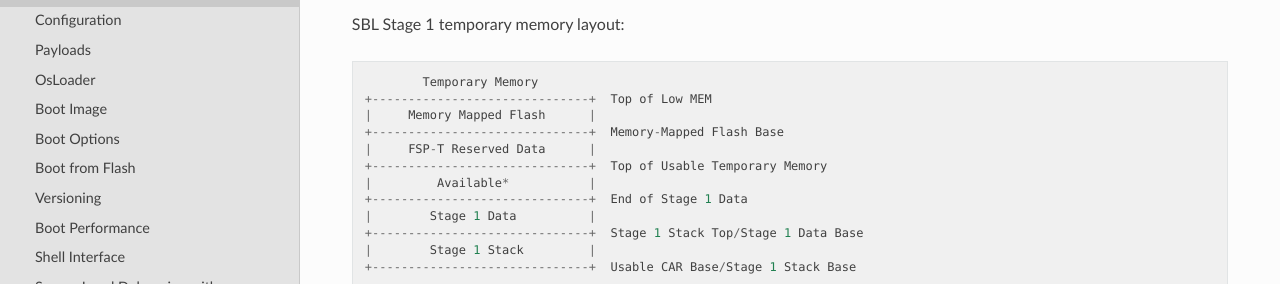
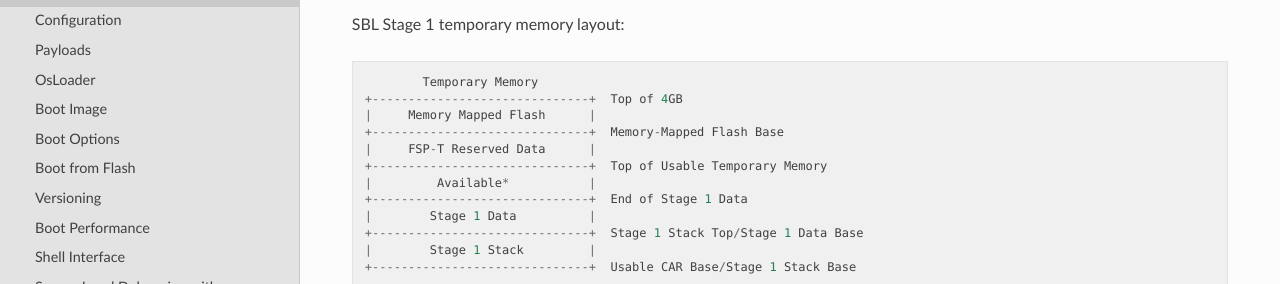
Before and after one commit to slimbootloader/documentation, a Sphinx documentation site: the page built from source/developer-guides/memory-map.rst, in a window 1280 px wide and 900 px high. Shown: the part 203-487 px from the top of the window. Built offline with Sphinx 7.4.7 and the Read the Docs theme 2.0.0, drawn with Linux system fonts in a browser that asks for light colours.

Commit message:
Correct Top of Low Mem to Top of 4GB.
Signed-off-by: Bejean Mosher <bejean.mosher@intel.com>

```diff
--- a/source/developer-guides/memory-map.rst
+++ b/source/developer-guides/memory-map.rst
@@ -7,7 +7,7 @@ Temporary Memory Layout
 |SPN| Stage 1 temporary memory layout::
 
           Temporary Memory
-  +------------------------------+  Top of Low MEM
+  +------------------------------+  Top of 4GB
   |     Memory Mapped Flash      |
   +------------------------------+  Memory-Mapped Flash Base
   |     FSP-T Reserved Data      |
```
